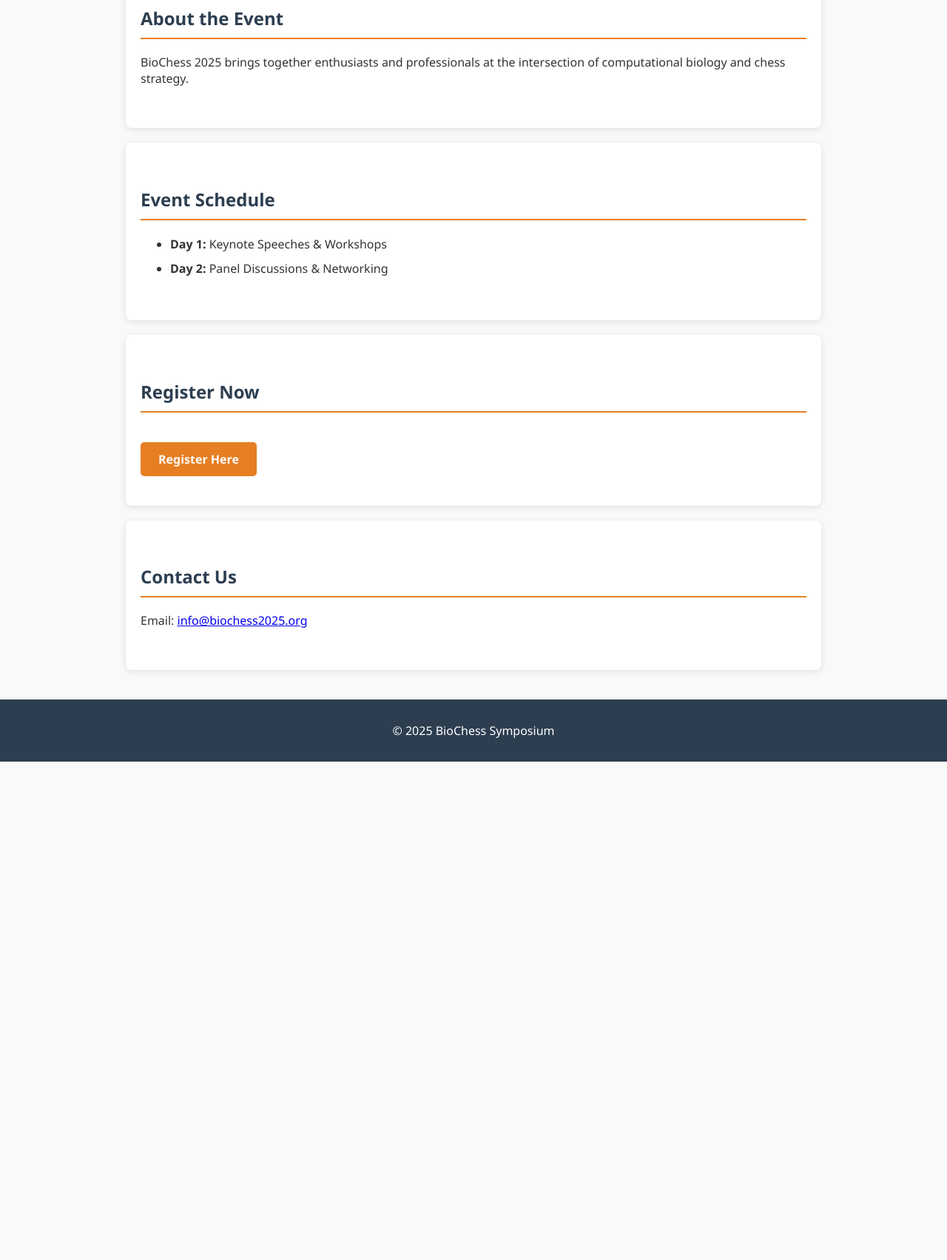
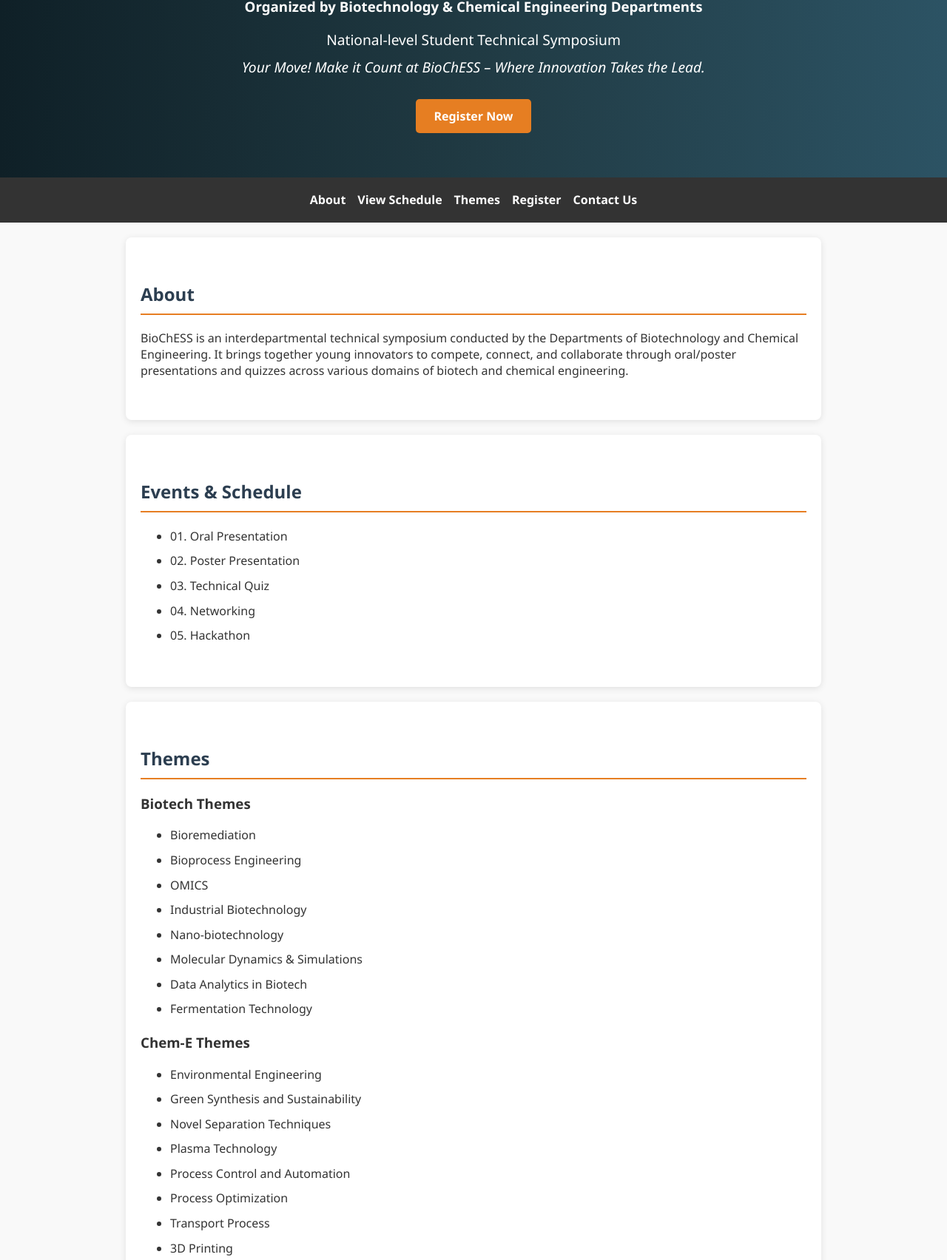
Before and after one commit to PRIYA-SN-02/Priya-S-N, a plain HTML site: page index.html in a window 1280 px wide. Shown: the part 180-1884 px from the top of the page at 74% size. Before the commit the page ends 1210 px from the top, so only its background shows below. Drawn offline with Linux system fonts and the light colour scheme.

Commit message:
Update index.html

```diff
--- a/index.html
+++ b/index.html
@@ -2,41 +2,86 @@
 <html lang="en">
 <head>
   <meta charset="UTF-8" />
-  <meta name="viewport" content="width=device-width, initial-scale=1.0"/>
-  <title>BioChess 2025</title>
+  <meta name="viewport" content="width=device-width, initial-scale=1.0" />
+  <title>BioChESS 2025</title>
   <link rel="stylesheet" href="styles.css" />
 </head>
 <body>
-  <header>
-    <h1>BioChess 2025</h1>
-    <p>International Symposium on Computational Biology and Chess</p>
+  <header class="hero">
+    <h1>BioChESS 2025</h1>
+    <h3>Organized by Biotechnology & Chemical Engineering Departments</h3>
+    <p>National-level Student Technical Symposium</p>
+    <p><em>Your Move! Make it Count at BioChESS – Where Innovation Takes the Lead.</em></p>
+    <a href="https://docs.google.com/forms/d/e/1FAIpQLScGMOCUXvlxSgQ_Mi88fwHVvpeQLrV-c2BzvPuhHzZvOyRvdw/viewform?usp=sharing" class="btn">Register Now</a>
   </header>
 
+  <nav>
+    <ul>
+      <li><a href="#about">About</a></li>
+      <li><a href="#schedule">View Schedule</a></li>
+      <li><a href="#themes">Themes</a></li>
+      <li><a href="#register">Register</a></li>
+      <li><a href="#contact">Contact Us</a></li>
+    </ul>
+  </nav>
+
   <section id="about">
-    <h2>About the Event</h2>
-    <p>BioChess 2025 brings together enthusiasts and professionals at the intersection of computational biology and chess strategy.</p>
+    <h2>About</h2>
+    <p>BioChESS is an interdepartmental technical symposium conducted by the Departments of Biotechnology and Chemical Engineering. It brings together young innovators to compete, connect, and collaborate through oral/poster presentations and quizzes across various domains of biotech and chemical engineering.</p>
   </section>
 
   <section id="schedule">
-    <h2>Event Schedule</h2>
+    <h2>Events & Schedule</h2>
     <ul>
-      <li><strong>Day 1:</strong> Keynote Speeches & Workshops</li>
-      <li><strong>Day 2:</strong> Panel Discussions & Networking</li>
+      <li>01. Oral Presentation</li>
+      <li>02. Poster Presentation</li>
+      <li>03. Technical Quiz</li>
+      <li>04. Networking</li>
+      <li>05. Hackathon</li>
     </ul>
   </section>
 
-  <section id="registration">
-    <h2>Register Now</h2>
-    <a href="https://forms.gle/your-registration-form" target="_blank" class="btn">Register Here</a>
+  <section id="themes">
+    <h2>Themes</h2>
+    <h3>Biotech Themes</h3>
+    <ul>
+      <li>Bioremediation</li>
+      <li>Bioprocess Engineering</li>
+      <li>OMICS</li>
+      <li>Industrial Biotechnology</li>
+      <li>Nano-biotechnology</li>
+      <li>Molecular Dynamics & Simulations</li>
+      <li>Data Analytics in Biotech</li>
+      <li>Fermentation Technology</li>
+    </ul>
+
+    <h3>Chem-E Themes</h3>
+    <ul>
+      <li>Environmental Engineering</li>
+      <li>Green Synthesis and Sustainability</li>
+      <li>Novel Separation Techniques</li>
+      <li>Plasma Technology</li>
+      <li>Process Control and Automation</li>
+      <li>Process Optimization</li>
+      <li>Transport Process</li>
+      <li>3D Printing</li>
+    </ul>
+  </section>
+
+  <section id="register">
+    <h2>Registration</h2>
+    <p>Registration Fee: [Add Details]</p>
+    <p><a class="btn" href="https://docs.google.com/forms/d/e/1FAIpQLScGMOCUXvlxSgQ_Mi88fwHVvpeQLrV-c2BzvPuhHzZvOyRvdw/viewform?usp=sharing" target="_blank">Register Here</a></p>
   </section>
 
   <section id="contact">
     <h2>Contact Us</h2>
-    <p>Email: <a href="mailto:info@biochess2025.org">info@biochess2025.org</a></p>
+    <p>Email: [Add Email Address]</p>
+    <p>Phone: [Add Phone Number]</p>
   </section>
 
   <footer>
-    <p>&copy; 2025 BioChess Symposium</p>
+    <p>&copy; 2025 BioChESS | Siddaganga Institute of Technology, Tumkur</p>
   </footer>
 </body>
 </html>
```
